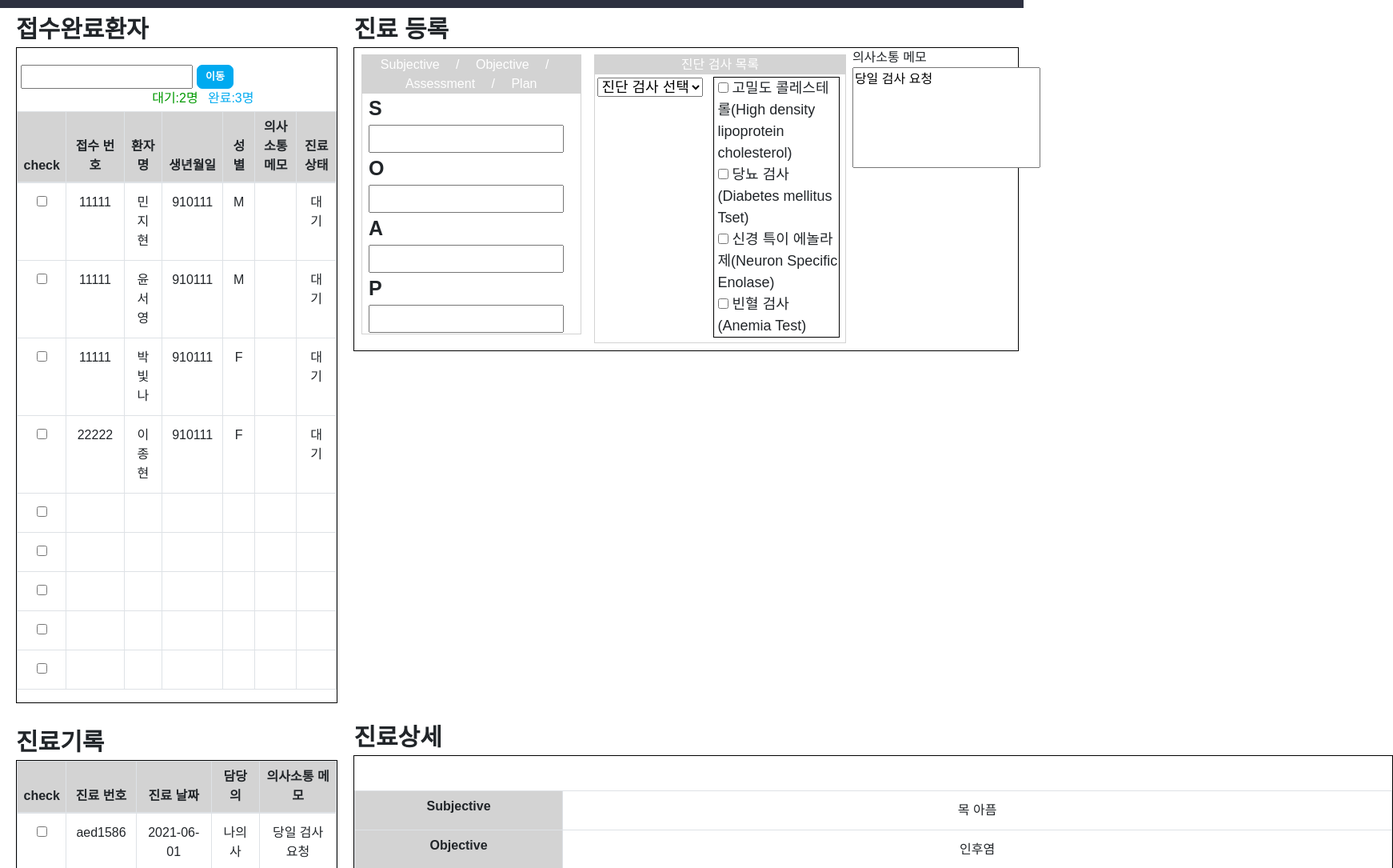
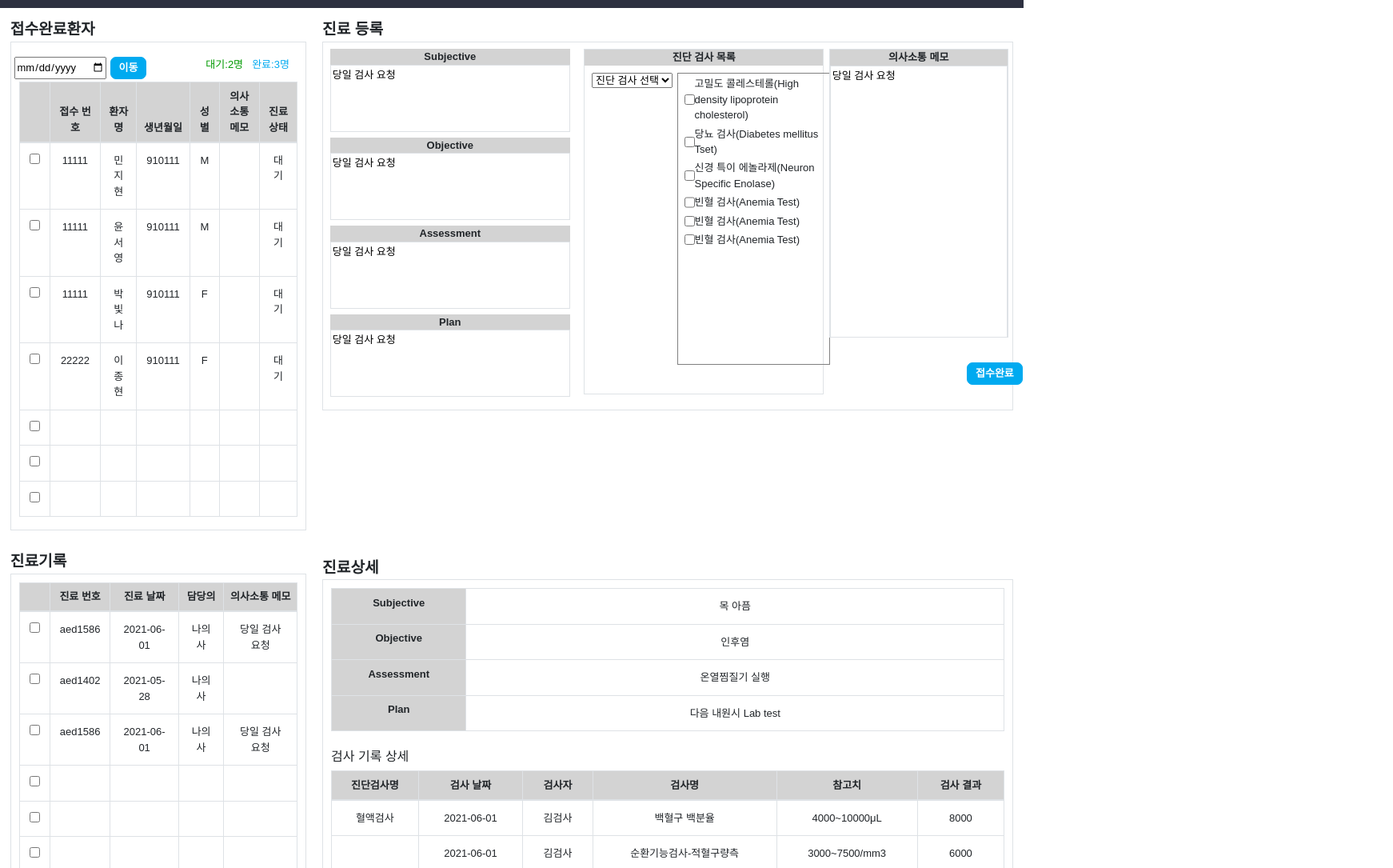
Before and after one commit to JongHyun94/Final_Team2_FrontEnd, a React (Create React App) app: page /Treatment in a window 1280 px wide. Shown: the part 100-1185 px from the top of the page at 80% size, 1742 px wide, since content can reach past the window. Built offline with nearby package versions, Linux system fonts and the light colour scheme.

Commit message:
[update] Treatment 수정

```diff
--- a/src/views/Treatment/Treatment.css
+++ b/src/views/Treatment/Treatment.css
@@ -2,11 +2,12 @@
 .Treatment {
   display: flex;
   flex-direction: column;
+  margin: 1%;
 }
 .Treatmentup {
   display: flex;
   flex-direction: row;
-  height: 40%;
+  height: 30%;
   width: 100%;
 }
 .Treatmentdown {
@@ -20,32 +21,30 @@
 /* TreatmentPatientList */
 
 .TreatmentPatientList {
-  margin-top: 0.3%;
   display: flex;
   flex-direction: column;
-  width: 33%;
+  width: 30%;
+
 }
 
 .TreatmentPatientList_title {
   font-weight: bold;
-  font-size: 30px;
-  margin-left: 20px;
+  font-size: larger;
 }
 
 .TreatmentPatientList_border {
-  border: 1px solid black;
-  padding-top: 5%;
-  margin-left: 20px;
+  padding: 5% 10px 0 10px;
+  font-size: small;
 }
 
 .TreatmentPatientList_search {
-  margin-left: 5%;
+  margin-left: 2.5%;
   margin-bottom: 1%;
 }
 
 .row_1 {
   color: #009900;
-  margin-left: 40%;
+  margin-left: 20%;
 }
 
 .row_2 {
@@ -54,7 +53,10 @@
 }
 
 .TreatmentPatientList_table {
+
   text-align: center;
+  font-size: small;
+
 }
 
 .TreatmentPatientList_table_thead {
@@ -64,23 +66,16 @@
 /* TreatmentCreateForm*/
 .TreatmentCreateForm {
   height: 50%;
-  margin-top: 0.3%;
   margin-left: 20px;
-  width: 65%;
-
+  width: 70%;
 }
 .TreatmentCreateForm_title {
   font-weight: bold;
-  font-size: 30px;
-  /* margin-left: 20px; */
+  font-size: larger;
 }
 .TreatmentCreateForm_border {
   display: flex;
   flex-direction: row;
-  border: 1px solid black;
-
-  /* margin-top: 10px; */
-  /* margin-left: 20px; */
 }
 
 .TreatmentCreateForm_1 {
@@ -88,98 +83,136 @@
   margin: 1%;
 }
 .TreatmentCreateForm_1_border{
-  border: 1px solid lightgrey;
+
 }
 
-.TreatmentCreateForm_1_title {
-  /* margin-top: 10px; */
+/* .TreatmentCreateForm_1_title {
+  font-size: small;
   color: white;
   text-align: center;
+  font-weight: bold;
   background-color: lightgray;
 }
 .TreatmentCreateForm_1_content {
-  margin-left: 3%;
+  margin: 3%;
   width: 100%;
   font-weight: bold;
-  font-size: 25px;
+  font-size: small;
+} */
+
+
+.TreatmentCreateForm_1_1_title{
+  font-size: small;
+  /* color: white; */
+  text-align: center;
+  font-weight: bold;
+  background-color: lightgray;
 }
+
+.TreatmentCreateForm_1_1_content{
+  width: 100%;
+  height: 100%;
+  resize: none;
+  font-size: small;
+  /* margin-bottom: 5px; */
+}
+
 .TreatmentCreateForm_1_content_input{
   width: 89.5%;
   height: 18%;
+  margin-bottom: 10px;
+  /* border: 1px solid gray; */
 }
 
 .TreatmentCreateForm_2 {
   display: flex;
   flex-direction: column;
-  width: 40%;
+  width: 35%;
   margin: 1%;
+
 
 }
 .TreatmentCreateForm_2_border{
-  border: 1px solid lightgrey;
+ height: 100%;
+ margin-bottom: 10px;
 }
 .TreatmentCreateForm_2_title{
-  color: white;
+  font-weight: bold;
+  font-size: small;
+  /* color: white; */
   text-align: center;
   background-color: lightgray;
+
 }
 
-/* margin-left: 3%;
-width: 100%;
-font-weight: bold;
-font-size: 25px; */
 .TreatmentCreateForm_2_content {
   display: flex;
   flex-direction: row;
   width: 100%;
+  height: 85%;
+  margin-top: 3%;
+  margin-left: 3%;
 
 }
 .reatmentCreateForm_select {
-  margin: 1%;
-  font-size: 18px;
+  font-size: small;
+  margin-right: 2%;
   /* flex-grow: 1; */
 }
 .reatmentCreateForm_checkbox {
 
   display: flex;
   flex-direction: column;
-  flex-grow: 8;
-  border: 1px solid black;
-  font-size: 18px;
-  margin-top: 1%;
-  margin-left: 3%;
-  margin-right: 2%;
-  margin-bottom: 2%;
+  border: 1px solid gray;
+  /* font-size: small;  */
+  width: 70%;
 
 }
 .reatmentCreateForm_checkbox_1{
+  display: flex;
+  flex-direction: row;
+  margin-left: 4%;
+  font-size: small;
+  margin-top: 2%;
 
-  margin-left: 3%;
-}
-
-.reatmentCreateForm_checkbox_2{
-
-  margin-left: 3%;
-}
-.reatmentCreateForm_checkbox_3{
-
-  margin-left: 3%;
-}
-.reatmentCreateForm_checkbox_4{
-
-  margin-left: 3%;
 }
 
 
+.TreatmentCreateForm_3 {
+  display: flex;
+  flex-direction: row;
+  width: 30%;
+  /* margin: 1%; */
+  margin-top: 1%;
+  /* margin-left: 30%; */
+}
+.TreatmentCreateForm_3_border{
+  height: 80%;
+  width: 87%;
+  margin-left: 5%;
+}
+.TreatmentCreateForm_3_title{
+  font-weight: bold;
+  font-size: small;
+  /* color: white; */
+  text-align: center;
+  background-color: lightgray;
+}
 
 
+.TreatmentCreateForm_3_content {
+  height: 95%;
+  width: 100%;
+  resize: none;
+  font-size: small;
+}
 
+.TreatmentCreateForm_4{
 
-.TreatmentCreateForm_3 {
-  width: 25%;
-}
-.TreatmentCreateForm_3_content {
-  resize: none;
+  /* margin-top: 32%;
+  width: 7%; */
+
+  margin-left: 70%;
 }
 
 /* TreatmentHistoryList */
@@ -187,29 +220,33 @@ font-size: 25px; */
   margin-top: 2%;
   display: flex;
   flex-direction: column;
-  width: 33%;
+  width: 30%;
+
+
   /* margin-left: 20px; */
   /* background-color: lightcoral; */
 }
 
 .TreatmentHistoryList_title {
   font-weight: bold;
-  font-size: 30px;
-  margin-left: 20px;
-
+  font-size: larger;
 }
 
 .TreatmentHistoryList_border {
-  border: 1px solid black;
-  margin-left: 20px;
+  padding: 10px 10px 0 10px;
+  font-size: small;
 }
 
 .TreatmentHistoryList_table {
+
+
   text-align: center;
   height: 100%;
   width: 70px;
 }
-
+/* .TreatmentHistoryRead_2_table_tbody{
+  height: 2%;
+} */
 .TreatmentHistoryList_table_thead {
   background-color: lightgray;
 }
@@ -218,38 +255,44 @@ font-size: 25px; */
 .TreatmentHistoryRead {
   display: flex;
   flex-direction: column;
-  width: 67%;
+  width: 70%;
+  margin-left: 20px;
+  padding-top: 1%;
+
 
   /* margin-left: 25px; */
 }
 
 .TreatmentHistoryRead_title {
   font-weight: bold;
-  font-size: 30px;
-  margin-left: 20px;
+  font-size: larger;
+  /* margin-left: 20px; */
   margin-top: 20px;
+
 }
 .TreatmentHistoryRead_border {
-  border: 1px solid black;
-  padding-top: 5%;
-  width: 1300px;
-  margin-left: 20px;
+  padding: 10px 10px 0 10px;
+  font-size: small;
 }
 .TreatmentHistoryRead_1_table {
   text-align: center;
-  height: 100%;
-  width: 750px;
+
+  /* height: 100%;
+  width: 750px; */
 }
 .TreatmentHistoryRead_2_title {
-  font-weight: bold;
-  font-size: larger;
-  margin-left: 20px;
+  /* font-weight: bold; */
+  font-size: medium;
+
   margin-top: 20px;
+  margin-bottom: 5px;
 }
 .TreatmentHistoryRead_2_table {
+
   text-align: center;
   height: 100%;
   width: 750px;
+  border-spacing: 0px;
 }
 .TreatmentHistoryRead_2_table_thead {
   background-color: lightgray;
--- a/src/views/Treatment/TreatmentCreateForm.js
+++ b/src/views/Treatment/TreatmentCreateForm.js
@@ -5,10 +5,10 @@ function TreatmentCreateForm(props) {
             <div className="TreatmentCreateForm_title">
                 진료 등록
             </div>
-            <div className="TreatmentCreateForm_border">
+            <div className="TreatmentCreateForm_border border">
             <div className="TreatmentCreateForm_1">
             <div className="TreatmentCreateForm_1_border">
-                    <div className="TreatmentCreateForm_1_title">
+                        {/* <div className="TreatmentCreateForm_1_title">
                             Subjective &emsp;/&emsp; Objective &emsp;/&emsp; Assessment &emsp;/&emsp; Plan
                         </div>
                         <div className="TreatmentCreateForm_1_content">
@@ -24,11 +24,38 @@ function TreatmentCreateForm(props) {
                             <div>
                                 P &emsp;<input className="TreatmentCreateForm_1_content_input" type="text" />
                             </div>
+                        </div> */}
+
+                        <div className="TreatmentCreateForm_1_1_title">
+                        Subjective
                         </div>
+                        <textarea className="TreatmentCreateForm_1_1_content border" rows="4" cols="40">
+                            당일 검사 요청
+                        </textarea>
+                        <div className="TreatmentCreateForm_1_1_title">
+                        Objective
+                        </div>
+                        <textarea className="TreatmentCreateForm_1_1_content border" rows="4" cols="40">
+                            당일 검사 요청
+                        </textarea>
+                        <div className="TreatmentCreateForm_1_1_title">
+                        Assessment
+                        </div>
+                        <textarea className="TreatmentCreateForm_1_1_content border" rows="4" cols="40">
+                            당일 검사 요청
+                        </textarea>
+                        <div className="TreatmentCreateForm_1_1_title">
+                        Plan
+                        </div>
+                        <textarea className="TreatmentCreateForm_1_1_content border" rows="4" cols="40">
+                            당일 검사 요청
+                        </textarea>
+
+
             </div>
         </div>
         <div className="TreatmentCreateForm_2">
-                <div className="TreatmentCreateForm_2_border">
+            <div className="TreatmentCreateForm_2_border border">
                 <div className="TreatmentCreateForm_2_title">
                     진단 검사 목록
                 </div>
@@ -42,22 +69,34 @@ function TreatmentCreateForm(props) {
                     </select>
                 </div>
                 <div className="reatmentCreateForm_checkbox">
-                            <div className="reatmentCreateForm_checkbox_1"><input  type="checkbox" />  고밀도 콜레스테롤(High density lipoprotein cholesterol)</div>
-                            <div className="reatmentCreateForm_checkbox_2"><input type="checkbox" />  당뇨 검사(Diabetes mellitus Tset)</div>
-                            <div className="reatmentCreateForm_checkbox_3"><input type="checkbox" />  신경 특이 에놀라제(Neuron Specific Enolase)</div>
-                            <div className="reatmentCreateForm_checkbox_4"><input type="checkbox" />  빈혈 검사(Anemia Test)</div>
+                    <div className="reatmentCreateForm_checkbox_1"><input  type="checkbox" /> 고밀도 콜레스테롤(High density lipoprotein cholesterol)</div>
+                    <div className="reatmentCreateForm_checkbox_1"><input type="checkbox" />  당뇨 검사(Diabetes mellitus Tset)</div>
+                    <div className="reatmentCreateForm_checkbox_1"><input type="checkbox" />  신경 특이 에놀라제(Neuron Specific Enolase)</div>
+                    <div className="reatmentCreateForm_checkbox_1"><input type="checkbox" />  빈혈 검사(Anemia Test)</div>
+                    <div className="reatmentCreateForm_checkbox_1"><input type="checkbox" />  빈혈 검사(Anemia Test)</div>
+                    <div className="reatmentCreateForm_checkbox_1"><input type="checkbox" />  빈혈 검사(Anemia Test)</div>
                 </div>
                 </div>
                 </div>
             </div>
-                <div className="TreatmentCreateForm_3">
+                <div className="TreatmentCreateForm_3 row">
+                    <div className="TreatmentCreateForm_3_border border">
                         <div className="TreatmentCreateForm_3_title">
                             의사소통 메모
                         </div>
-                    <textarea className="TreatmentCreateForm_3_content" rows="5" cols="23">
+                        <textarea className="TreatmentCreateForm_3_content border" rows="7" cols="32">
                             당일 검사 요청
                         </textarea>
                     </div>
+                    <div className="TreatmentCreateForm_4">
+                        <button className="button_team2_fill">접수완료</button>
+                    </div>
+                </div>
+               {/* <div className="TreatmentCreateForm_4">
+               <button className="button_team2_fill">접수완료</button>
+               </div> */}
+                {/* <button className="button_team2_fill">접수완료</button>   */}
+
             </div>
         </div>
     );
--- a/src/views/Treatment/TreatmentHistoryList.js
+++ b/src/views/Treatment/TreatmentHistoryList.js
@@ -6,12 +6,12 @@ function TreatmentHistoryList(props) {
            <div className="TreatmentHistoryList_title">
            진료기록
            </div>
-           <div className="TreatmentHistoryList_border">
+           <div className="TreatmentHistoryList_border border">
 
             <table className="table table-bordered TreatmentHistoryList_table">
                 <thead className="TreatmentHistoryList_table_thead">
                     <tr>
-                        <th>check</th>
+                        <th></th>
                         <th>진료 번호</th>
                         <th>진료 날짜</th>
                         <th>담당의</th>
--- a/src/views/Treatment/TreatmentHistoryRead.js
+++ b/src/views/Treatment/TreatmentHistoryRead.js
@@ -5,23 +5,23 @@ function TreatmentHistoryRead(props) {
            <div className="TreatmentHistoryRead_title">
            진료상세
            </div>
-           <div className="TreatmentHistoryRead_border">
+           <div className="TreatmentHistoryRead_border border">
                 <div className="TreatmentHistoryRead_1">
                 <table className="table table-bordered TreatmentHistoryRead_1_table">
                     <tr>
-                        <th className="text-center" bgcolor="lightgrey" bordercolor="white">Subjective</th>
+                        <th className="text-center border" bgcolor="lightgrey">Subjective</th>
                             <td width="80%">목 아픔</td>
                     </tr>
                     <tr>
-                        <th className="text-center" bgcolor="lightgrey" bordercolor="white">Objective</th>
+                        <th className="text-center border" bgcolor="lightgrey" >Objective</th>
                         <td width="80%">인후염</td>
                     </tr>
                     <tr>
-                        <th className="text-center" bgcolor="lightgrey" bordercolor="white">Assessment</th>
+                        <th className="text-center border" bgcolor="lightgrey">Assessment</th>
                         <td width="80%">온열찜질기 실행</td>
                     </tr>
                     <tr>
-                        <th className="text-center" bgcolor="lightgrey" bordercolor="white">Plan</th>
+                        <th className="text-center border" bgcolor="lightgrey">Plan</th>
                         <td width="80%">다음 내원시 Lab test</td>
                     </tr>
 
@@ -29,12 +29,12 @@ function TreatmentHistoryRead(props) {
             </div>
                 <div className="TreatmentHistoryRead_2">
 
-                <div className="TreatmentCreateForm_2_title">
+                <div className="TreatmentHistoryRead_2_title">
                     검사 기록 상세
                 </div>
-                <table className="table table-bordered TreatmentHistoryRead_2_table">
+                <table className="table table-bordered TreatmentHistoryRead_2_table border">
                     <thead className="TreatmentHistoryRead_2_table_thead">
-                        <tr>
+                        <tr className="TreatmentHistoryRead_2_table_tbody">
                             <th>진단검사명</th>
                             <th>검사 날짜</th>
                             <th>검사자</th>
--- a/src/views/Treatment/TreatmentPatientList.js
+++ b/src/views/Treatment/TreatmentPatientList.js
@@ -6,11 +6,11 @@ function TreatmentPatientList(props) {
         접수완료환자
         </div>
 
-        <div className="TreatmentPatientList_border">
+        <div className="TreatmentPatientList_border border">
 
             <div className="TreatmentPatientList_search">
                 <div className="row">
-                    <input type="text"/>
+                    <input type="date"/>
                     <button className="button_team2_fill">이동</button>
 
                         <div className="row_1">대기:2명</div>
@@ -23,7 +23,7 @@ function TreatmentPatientList(props) {
         <table className="table table-bordered TreatmentPatientList_table">
             <thead className="TreatmentPatientList_table_thead">
                 <tr>
-                    <th>check</th>
+                    <th></th>
                     <th>접수 번호</th>
                     <th>환자명</th>
                     <th>생년월일</th>
@@ -96,24 +96,7 @@ function TreatmentPatientList(props) {
                     <td></td>
                     <td></td>
                 </tr>
-                <tr>
-                <td><input type="checkbox"/></td>
-                    <td></td>
-                    <td></td>
-                    <td></td>
-                    <td></td>
-                    <td></td>
-                    <td></td>
-                </tr>
-                <tr>
-                <td><input type="checkbox"/></td>
-                    <td></td>
-                    <td></td>
-                    <td></td>
-                    <td></td>
-                    <td></td>
-                    <td></td>
-                </tr>
+
             </tbody>
         </table>
         </div>
```
Lines whose indentation alone changed are shown as unchanged.
